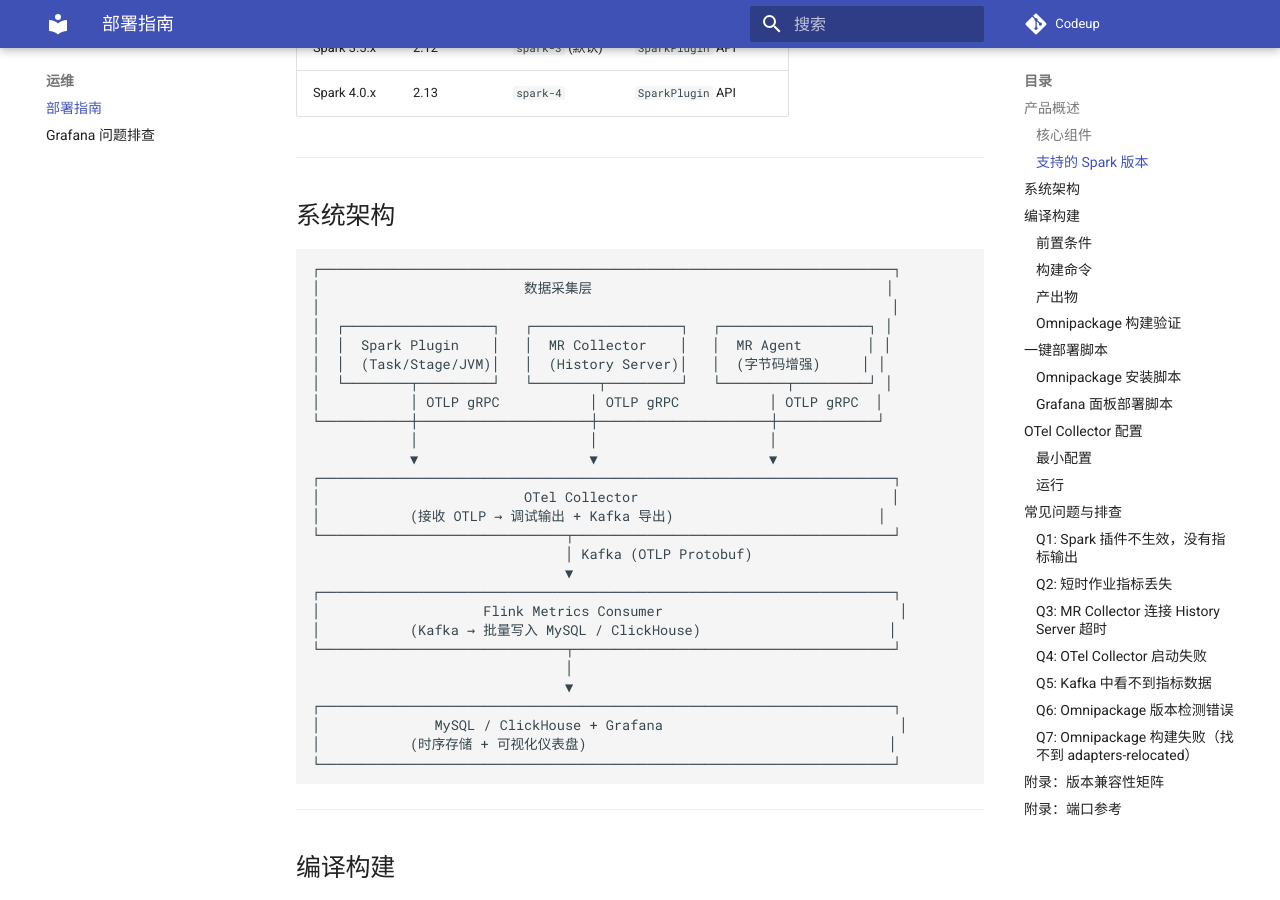
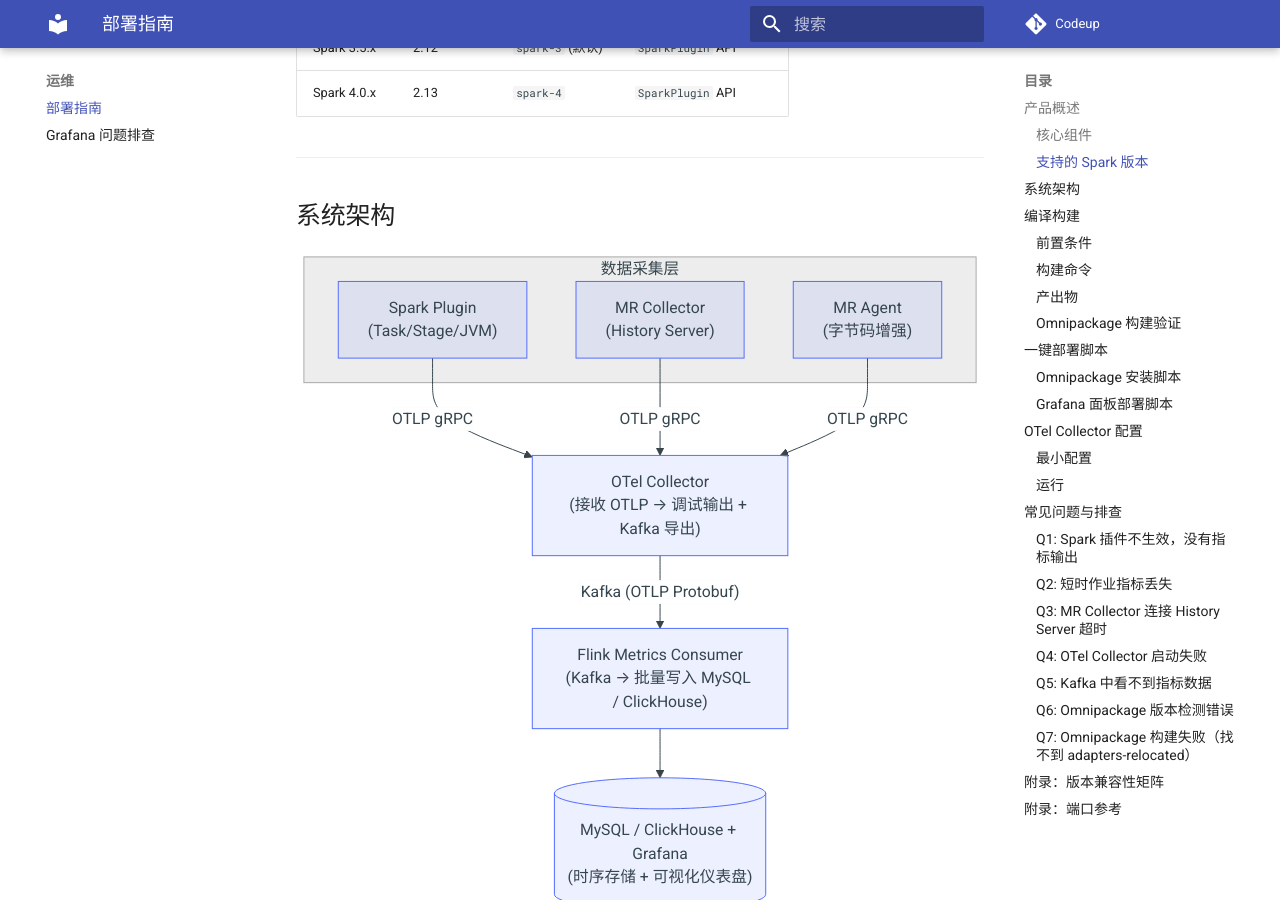
Before and after one commit to xmg333/hadoop-telemetry-stack, an MkDocs documentation site: the page built from docs/deployment-guide.md, in a window 1280 px wide and 900 px high, scrolled down 883 px. Built offline with MkDocs 1.6.1 and Material for MkDocs 9.7.7, drawn with Linux system fonts in a browser that asks for light colours; part of the change alters nothing that is shown.

Commit message:
docs: replace ASCII architecture diagram with Mermaid in deployment guide
Co-Authored-By: Claude Opus 4.6 <noreply@anthropic.com>

````diff
--- a/docs/deployment-guide.md
+++ b/docs/deployment-guide.md
@@ -25,34 +25,24 @@ Spark Telemetry Listener 是一套透明的 Spark / MapReduce 可观测性方案
 
 ## 系统架构
 
-```
-┌──────────────────────────────────────────────────────────────────────┐
-│                         数据采集层                                    │
-│                                                                      │
-│  ┌──────────────────┐   ┌──────────────────┐   ┌──────────────────┐ │
-│  │  Spark Plugin    │   │  MR Collector    │   │  MR Agent        │ │
-│  │  (Task/Stage/JVM)│   │  (History Server)│   │  (字节码增强)     │ │
-│  └────────┬─────────┘   └────────┬─────────┘   └────────┬─────────┘ │
-│           │ OTLP gRPC           │ OTLP gRPC           │ OTLP gRPC  │
-└───────────┼─────────────────────┼─────────────────────┼────────────┘
-            │                     │                     │
-            ▼                     ▼                     ▼
-┌──────────────────────────────────────────────────────────────────────┐
-│                         OTel Collector                               │
-│           (接收 OTLP → 调试输出 + Kafka 导出)                         │
-└──────────────────────────────┬───────────────────────────────────────┘
-                               │ Kafka (OTLP Protobuf)
-                               ▼
-┌──────────────────────────────────────────────────────────────────────┐
-│                    Flink Metrics Consumer                             │
-│           (Kafka → 批量写入 MySQL / ClickHouse)                       │
-└──────────────────────────────┬───────────────────────────────────────┘
-                               │
-                               ▼
-┌──────────────────────────────────────────────────────────────────────┐
-│              MySQL / ClickHouse + Grafana                             │
-│           (时序存储 + 可视化仪表盘)                                     │
-└──────────────────────────────────────────────────────────────────────┘
+```mermaid
+graph TD
+    subgraph 数据采集层
+        SP["Spark Plugin<br/>(Task/Stage/JVM)"]
+        MR["MR Collector<br/>(History Server)"]
+        MA["MR Agent<br/>(字节码增强)"]
+    end
+
+    SP -- OTLP gRPC --> OTel
+    MR -- OTLP gRPC --> OTel
+    MA -- OTLP gRPC --> OTel
+
+    OTel["OTel Collector<br/>(接收 OTLP → 调试输出 + Kafka 导出)"]
+    Flink["Flink Metrics Consumer<br/>(Kafka → 批量写入 MySQL / ClickHouse)"]
+    DB[("MySQL / ClickHouse + Grafana<br/>(时序存储 + 可视化仪表盘)")]
+
+    OTel -- "Kafka (OTLP Protobuf)" --> Flink
+    Flink --> DB
 ```
 
 ---
````
